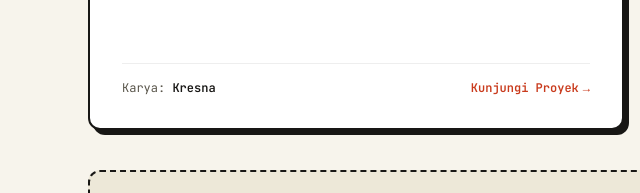
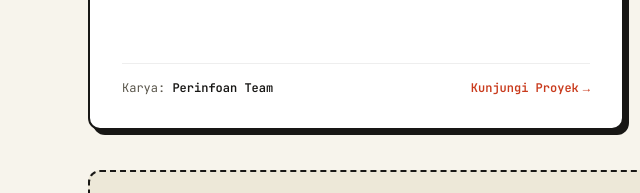
Before and after one commit to kevinkresna25/perinfoan, an Astro site in the folder projects/profile/: page / in a window 1280 px wide. Shown: the part 3207-3400 px from the top of the page, 0-640 px from the left. Built offline with nearby package versions, Linux system fonts and the light colour scheme; Astro itself is replaced by a stand-in of ours.

Commit message:
chore(profile): unify project contributors to Perinfoan Team

```diff
--- a/projects/profile/src/content/projects/web-profile.md
+++ b/projects/profile/src/content/projects/web-profile.md
@@ -10,7 +10,7 @@ techStack:
   - "TypeScript"
   - "Content Collections"
 contributors:
-  - "Kresna"
+  - "Perinfoan Team"
 category: "Core Portal"
 order: 1
 ---
```
